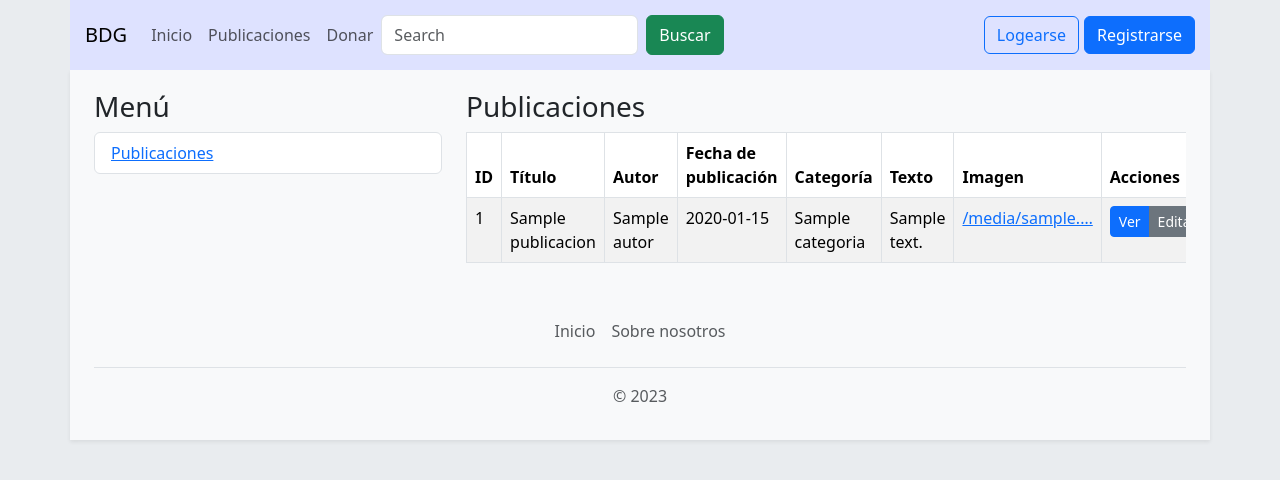
After one commit to petitmilicen/Blog-django, a Django app: template Blog/blog_proyecto/core/templates/core/panel-admin.html in a window 1280 px wide. The commit adds this page. Shown: the top 480 px of the page. Run offline with Django 3.2, Linux system fonts and the light colour scheme; the template is opened without the code that fills it: most values are stand-ins (such as "Sample title", 1, 10 or a date in 2020).

Commit message:
panel admin, mejoras, etc

```diff
--- a/Blog/blog_proyecto/core/templates/core/barra-navegacion.html
+++ b/Blog/blog_proyecto/core/templates/core/barra-navegacion.html
@@ -30,9 +30,10 @@
       </ul>
         {% if user.is_staff %}
         <button class="btn btn-warning" type="submit" onclick=location.href="{% url 'nueva-publicacion' %}"><i class="bi bi-plus-lg"></i></i></button>
-        <button class="btn btn-danger" type="submit" style="margin-left: 5px;" onclick=location.href="{% url 'cerrar-sesion' %}">Cerrar sesión</button>
+        <button class="btn btn-primary" type="submit" style="margin-left: 5px;" onclick=location.href="{% url 'panel-admin' %}">Administrar</button>
+        <button class="btn btn-outline-danger" type="submit" style="margin-left: 5px;" onclick=location.href="{% url 'cerrar-sesion' %}">Cerrar sesión</button>
         {% else %}
-        <button class="btn btn-danger" type="submit" style="margin-left: 5px;" onclick=location.href="{% url 'cerrar-sesion' %}">Cerrar sesión</button>
+        <button class="btn btn-outline-danger" type="submit" style="margin-left: 5px;" onclick=location.href="{% url 'cerrar-sesion' %}">Cerrar sesión</button>
         {% endif %}
 
 
--- a/Blog/blog_proyecto/core/templates/core/index.html
+++ b/Blog/blog_proyecto/core/templates/core/index.html
@@ -16,8 +16,6 @@
     {% include 'core/barra-navegacion.html' %}
 
     <main class="container shadow-sm" style="background-color: #f8f9fa; ">
-
-
 
       <div class="row mb-3 d-flex align-items-center justify-content-center" style="padding-top: 20px; " >
         <div id="carouselExampleAutoplaying" class="carousel slide" data-bs-ride="carousel">
--- /dev/null
+++ b/Blog/blog_proyecto/core/templates/core/panel-admin.html
@@ -0,0 +1,77 @@
+{% load static %}
+<!doctype html>
+<html lang="en">
+<head>
+  <meta charset="utf-8">
+  <meta name="viewport" content="width=device-width, initial-scale=1">
+  <title>Blog</title>
+  <link rel="stylesheet" href="https://cdn.jsdelivr.net/npm/bootstrap-icons@1.10.4/font/bootstrap-icons.css">
+  <link href="https://cdn.jsdelivr.net/npm/bootstrap@5.3.0-alpha1/dist/css/bootstrap.min.css" rel="stylesheet" integrity="sha384-GLhlTQ8iRABdZLl6O3oVMWSktQOp6b7In1Zl3/Jr59b6EGGoI1aFkw7cmDA6j6gD" crossorigin="anonymous">
+  <link href="https://fonts.googleapis.com/css?family=Playfair&#43;Display:700,900&amp;display=swap" rel="stylesheet">
+  <link rel="stylesheet" href="{% static 'core/css/style.css' %}">
+</head>
+
+<body style="background-color: #e9ecef;">
+  {% include 'core/barra-navegacion.html' %}
+
+  <main class="container shadow-sm" style="background-color: #f8f9fa;">
+    <div class="row mb-3 d-flex align-items-center justify-content-center" style="padding-top: 20px;">
+      <div class="row">
+        <div class="col-md-4">
+          <h3>Menú</h3>
+          <ul class="list-group">
+            <li class="list-group-item"><a href="#publicaciones">Publicaciones</a></li>
+          </ul>
+        </div>
+        <div class="col-md-8">
+          <div id="publicaciones">
+            <h3>Publicaciones</h3>
+            <div class="table-responsive">
+              <table class="table  table-striped table-bordered">
+                <thead>
+                  <tr>
+                    <th>ID</th>
+                    <th>Título</th>
+                    <th>Autor</th>
+                    <th>Fecha de publicación</th>
+                    <th>Categoría</th>
+                    <th>Texto</th>
+                    <th>Imagen</th>
+                    <th>Acciones</th>
+                  </tr>
+                </thead>
+                <tbody>
+
+                  {% for publicacion in publicaciones %}
+                  <tr>
+                    <td>{{publicacion.id}}</td>
+                    <td>{{publicacion.titulo|truncatewords:15}}</td>
+                    <td>{{publicacion.autor|truncatewords:15}}</td>
+                    <td>{{publicacion.fecha_creacion|date:"Y-m-d"}}</td>
+                    <td>{{publicacion.categoria}}</td>
+                    <td>{{publicacion.texto|truncatewords:15}}</td>
+                    <td><a href="{{publicacion.imagen.url}}">{{publicacion.imagen.url|truncatechars:15}}</a></td>
+                    <td>
+                      <div class="btn-group" role="group">
+                        <a href={% url 'publicacion' publicacion.id %} class="btn btn-primary btn-sm">Ver</a>
+                        <a href={% url 'editar-publicacion' publicacion.id %} class="btn btn-secondary btn-sm">Editar</a>
+                        <a href={% url 'eliminar-publicacion' publicacion.id %} class="btn btn-danger btn-sm">Eliminar</a>
+                      </div>
+                    </td>
+                  </tr>
+                  {% endfor %}
+
+                </tbody>
+              </table>
+            </div>
+          </div>
+        </div>
+      </div>
+    </div>
+
+    {% include 'core/footer.html' %}
+  </main>
+
+  <script src="https://cdn.jsdelivr.net/npm/bootstrap@5.3.0-alpha1/dist/js/bootstrap.bundle.min.js" integrity="sha384-w76AqPfDkMBDXo30jS1Sgez6pr3x5MlQ1ZAGC+nuZB+EYdgRZgiwxhTBTkF7CXvN" crossorigin="anonymous"></script>
+</body>
+</html>
--- a/Blog/blog_proyecto/core/urls.py
+++ b/Blog/blog_proyecto/core/urls.py
@@ -9,6 +9,9 @@ urlpatterns = [
     path('logearse/', views.logearse, name='logearse'),
     path('registrarse/', views.registrarse, name='registrarse'),
     path('cerrar-sesion/', views.cerrar_sesion, name='cerrar-sesion'),
-    path('nueva-publicacion/', views.nueva_publicacion, name='nueva-publicacion')
+    path('nueva-publicacion/', views.nueva_publicacion, name='nueva-publicacion'),
+    path('editar-publicacion/<str:pk>/', views.editar_publicacion, name='editar-publicacion'),
+    path('eliminar-publicacion/<str:pk>/', views.eliminar_publicacion, name='eliminar-publicacion'),
+    path('panel-admin', views.panel_administracion, name='panel-admin')
 
 ]
```
Also changed, not shown: Blog/blog_proyecto/core/templates/core/editar-publicacion.html (added, +49 -0 lines), Blog/blog_proyecto/core/templates/core/eliminar-publicacion.html (added, +55 -0 lines), Blog/blog_proyecto/core/views.py (+33 -1 lines), Blog/blog_proyecto/img/16690544280122_h7IYbG7.jpg (added), Blog/blog_proyecto/img/FXqXYzJUUAIzig6_3SLyORh.jpg (added), Blog/blog_proyecto/img/FXqXYzJUUAIzig6_xx2htXI.jpg (added), Blog/blog_proyecto/img/Fwf4yZTWIAMvcJd.jpg (added), Blog/blog_proyecto/img/Publicacion-1-imagen-Diego.jpg (added), Blog/blog_proyecto/img/Publicacion-1-imagen-Diego_P92b2Mt.jpg (added), Blog/blog_proyecto/img/Publicacion-2-imagen-Diego.jpg (added).
